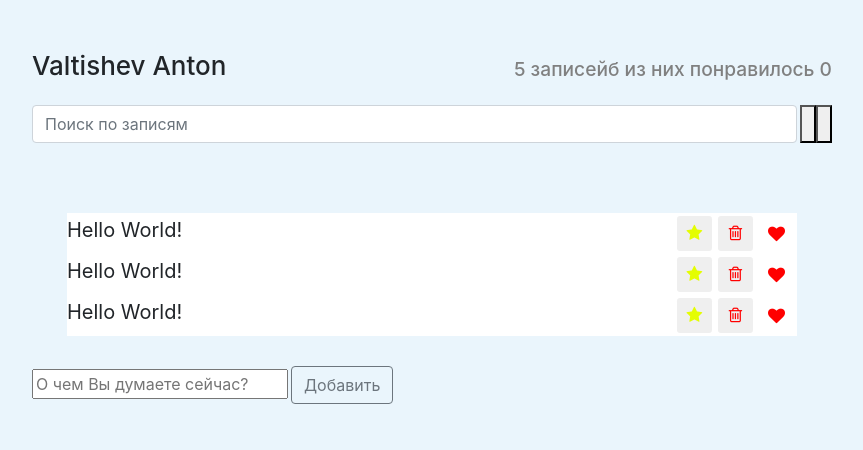
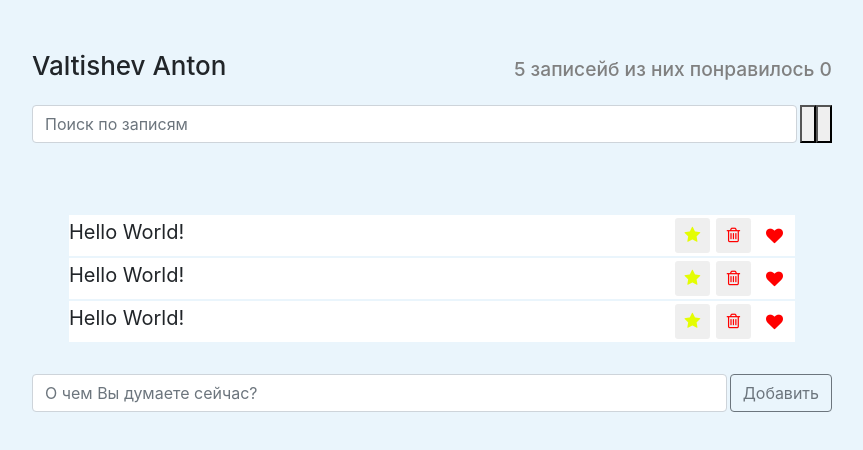
Before and after one commit to Val-An/like-todo, a React (Create React App) app: page / in a window 1280 px wide. Shown: the top 450 px of the page, without its empty margins (208-1071 px from the left). Built offline with nearby package versions, Linux system fonts and the light colour scheme.

Commit message:
upd sintaksis error

```diff
--- a/src/components/post-add-form/post-add-form.jsx
+++ b/src/components/post-add-form/post-add-form.jsx
@@ -3,10 +3,10 @@ import './post-add-form.css'
 
 const PostAddForm = () => {
   return (
-			<form className="bottom-panel d-flax" >
+			<form className="bottom-panel d-flex" >
 				<input type="text"
 							 placeholder="О чем Вы думаете сейчас?"
-							 className="fprm-control new-post-label"
+							 className="form-control new-post-label"
 				/>
 				<button type="submit" className="btn btn-outline-secondary">
 					Добавить
--- a/src/components/post-list-item/post-list-item.css
+++ b/src/components/post-list-item/post-list-item.css
@@ -1,6 +1,7 @@
 .app-list-item {
   font-size: 1.25rem;
   background: white;
+  margin: 2px;
 }
 
 .app-list-item button {
```
